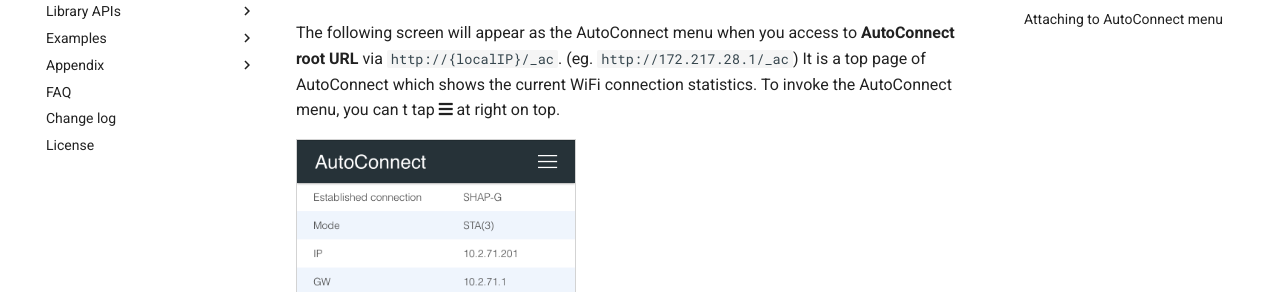
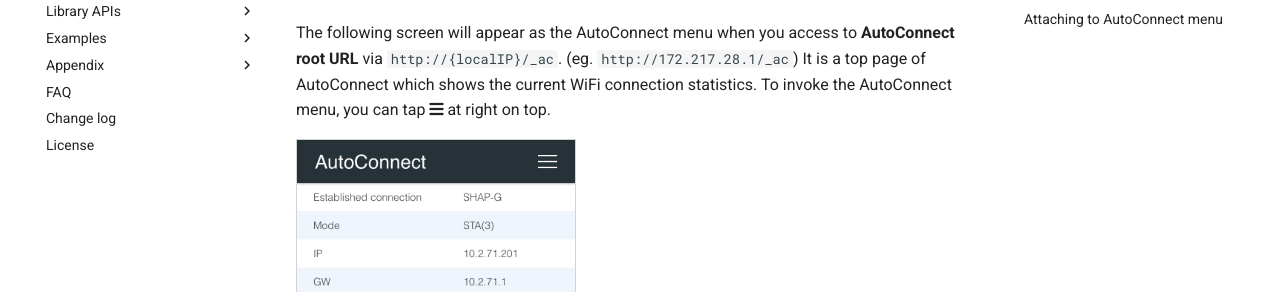
Before and after one commit to Hieromon/AutoConnect, an MkDocs documentation site: the page built from mkdocs/menu.md, in a window 1280 px wide and 900 px high. Shown: the part 334-626 px from the top of the window. Built offline with MkDocs 1.6.1 and Material for MkDocs 9.7.7, drawn with Linux system fonts in a browser that asks for light colours; nearby versions of some CDN libraries; comment, search, counter and statistics services are not loaded.

Commit message:
Fixes typo

```diff
--- a/docs/menu.html
+++ b/docs/menu.html
@@ -916,7 +916,7 @@
 <p>The AutoConnect menu is developed using the <a href="https://github.com/balzss/luxbar">LuxBar</a> which is licensed under the MIT License. See the <a href="license.html">License</a>.</p>
 </div>
 <h2 id="where-the-from"><i class="fa fa-external-link"></i> Where the from<a class="headerlink" href="#where-the-from" title="Permanent link">&para;</a></h2>
-<p>The following screen will appear as the AutoConnect menu when you access to <strong>AutoConnect root URL</strong> via <code>http://{localIP}/_ac</code>. (eg. <code>http://172.217.28.1/_ac</code>) It is a top page of AutoConnect which shows the current WiFi connection statistics. To invoke the AutoConnect menu, you can t tap <i class="fa fa-bars"></i> at right on top.</p>
+<p>The following screen will appear as the AutoConnect menu when you access to <strong>AutoConnect root URL</strong> via <code>http://{localIP}/_ac</code>. (eg. <code>http://172.217.28.1/_ac</code>) It is a top page of AutoConnect which shows the current WiFi connection statistics. To invoke the AutoConnect menu, you can tap <i class="fa fa-bars"></i> at right on top.</p>
 <p><img src="images/ac.png" style="border-style:solid;border-width:1px;border-color:lightgrey;width:280px;" /></p>
 <div class="admonition note">
 <p class="admonition-title">AutoConnect root URL</p>
--- a/mkdocs/menu.md
+++ b/mkdocs/menu.md
@@ -3,7 +3,7 @@
 
 ## <i class="fa fa-external-link"></i> Where the from
 
-The following screen will appear as the AutoConnect menu when you access to **AutoConnect root URL** via `http://{localIP}/_ac`. (eg. `http://172.217.28.1/_ac`) It is a top page of AutoConnect which shows the current WiFi connection statistics. To invoke the AutoConnect menu, you can t tap <i class="fa fa-bars"></i> at right on top.
+The following screen will appear as the AutoConnect menu when you access to **AutoConnect root URL** via `http://{localIP}/_ac`. (eg. `http://172.217.28.1/_ac`) It is a top page of AutoConnect which shows the current WiFi connection statistics. To invoke the AutoConnect menu, you can tap <i class="fa fa-bars"></i> at right on top.
 
 <img src="images/ac.png" style="border-style:solid;border-width:1px;border-color:lightgrey;width:280px;" />
 
```
Also changed, not shown: docs/search/search_index.json, 1 other file.
